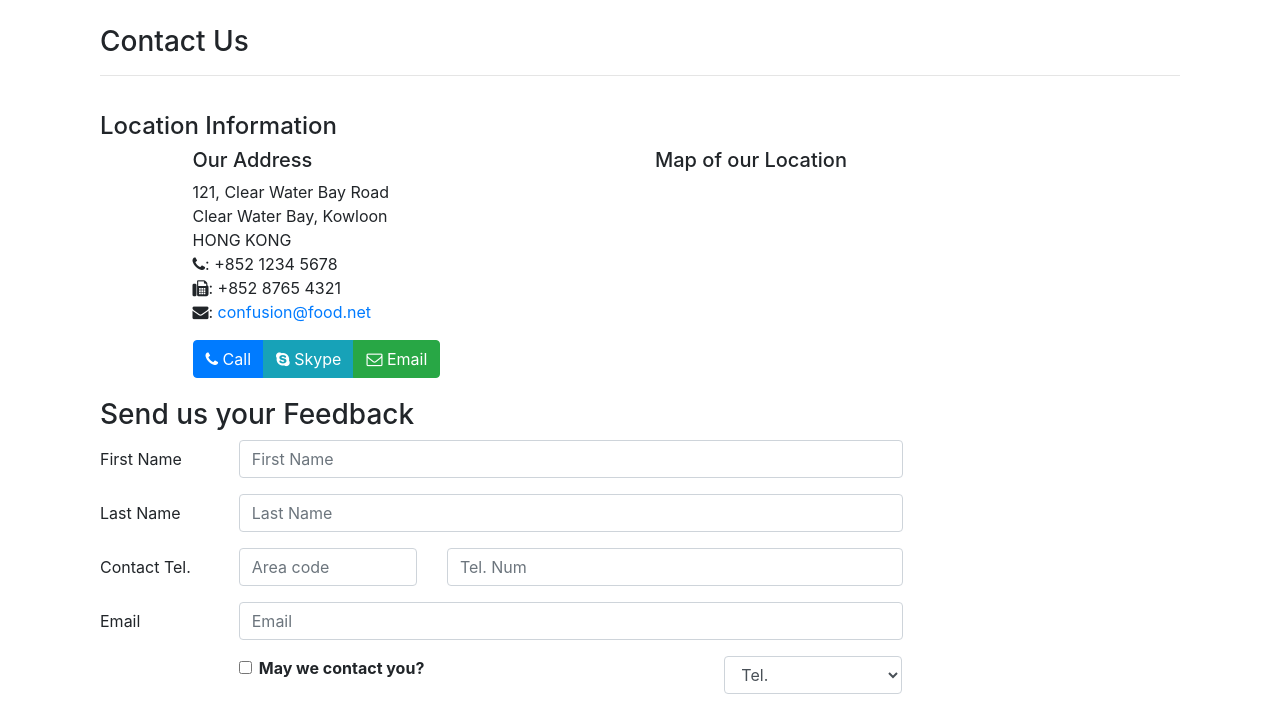
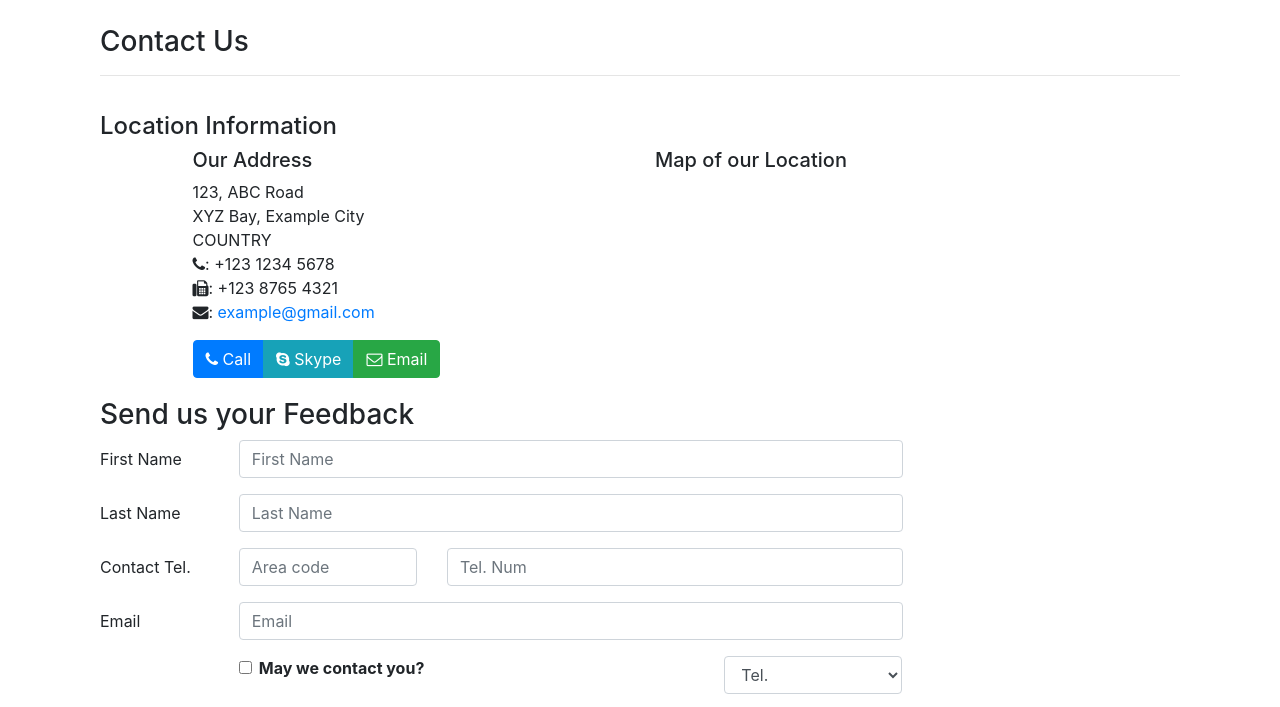
Before and after one commit to svnesh/bootstrap4_bookstore_design, a website: page contact.html in a window 1280 px wide. Shown: the part 89-796 px from the top of the page. Drawn offline with nearby package versions, Linux system fonts and the light colour scheme.

Commit message:
Update contact.html

```diff
--- a/contact.html
+++ b/contact.html
@@ -102,13 +102,13 @@
             <div class="col-12 col-sm-4 offset-sm-1">
                     <h5>Our Address</h5>
                     <address style="font-size: 100%">
-                    121, Clear Water Bay Road<br>
-                    Clear Water Bay, Kowloon<br>
-                    HONG KONG<br>
-                    <i class="fa fa-phone"></i>: +852 1234 5678<br>
-                    <i class="fa fa-fax"></i>: +852 8765 4321<br>
+                    123, ABC Road<br>
+                    XYZ Bay, Example City<br>
+                    COUNTRY<br>
+                    <i class="fa fa-phone"></i>: +123 1234 5678<br>
+                    <i class="fa fa-fax"></i>: +123 8765 4321<br>
                     <i class="fa fa-envelope"></i>:
-                        <a href="mailto:confusion@food.net">confusion@food.net</a>
+                        <a href="mailto:example@gmail.com">example@gmail.com</a>
                     </address>
             </div>
             <div class="col-12 col-sm-6 offset-sm-1">
@@ -118,7 +118,7 @@
                 <div class="btn-group" role="group">
                     <a role="button" href="tel:+911234567" class="btn btn-primary"><i class="fa fa-phone"></i> Call</a>
                     <a role="button" href="" class="btn btn-info"><i class="fa fa-skype"></i> Skype</a>
-                    <a role="button" href="mailto:confusion@example.com" class="btn btn-success"><i class="fa fa-envelope-o"></i> Email</a>
+                    <a role="button" href="mailto:example@gmail.com" class="btn btn-success"><i class="fa fa-envelope-o"></i> Email</a>
                 </div>
             </div>
         </div>
```
